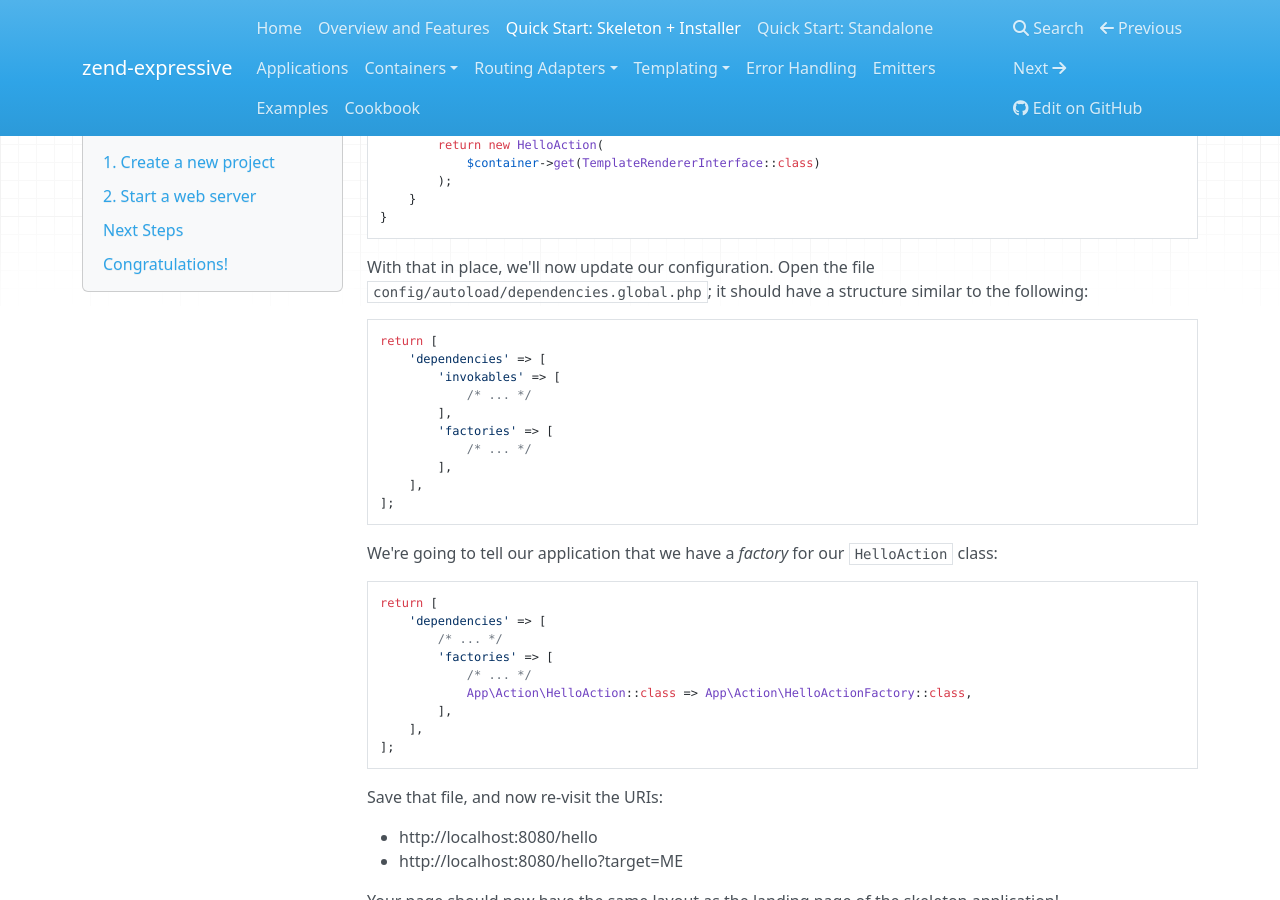
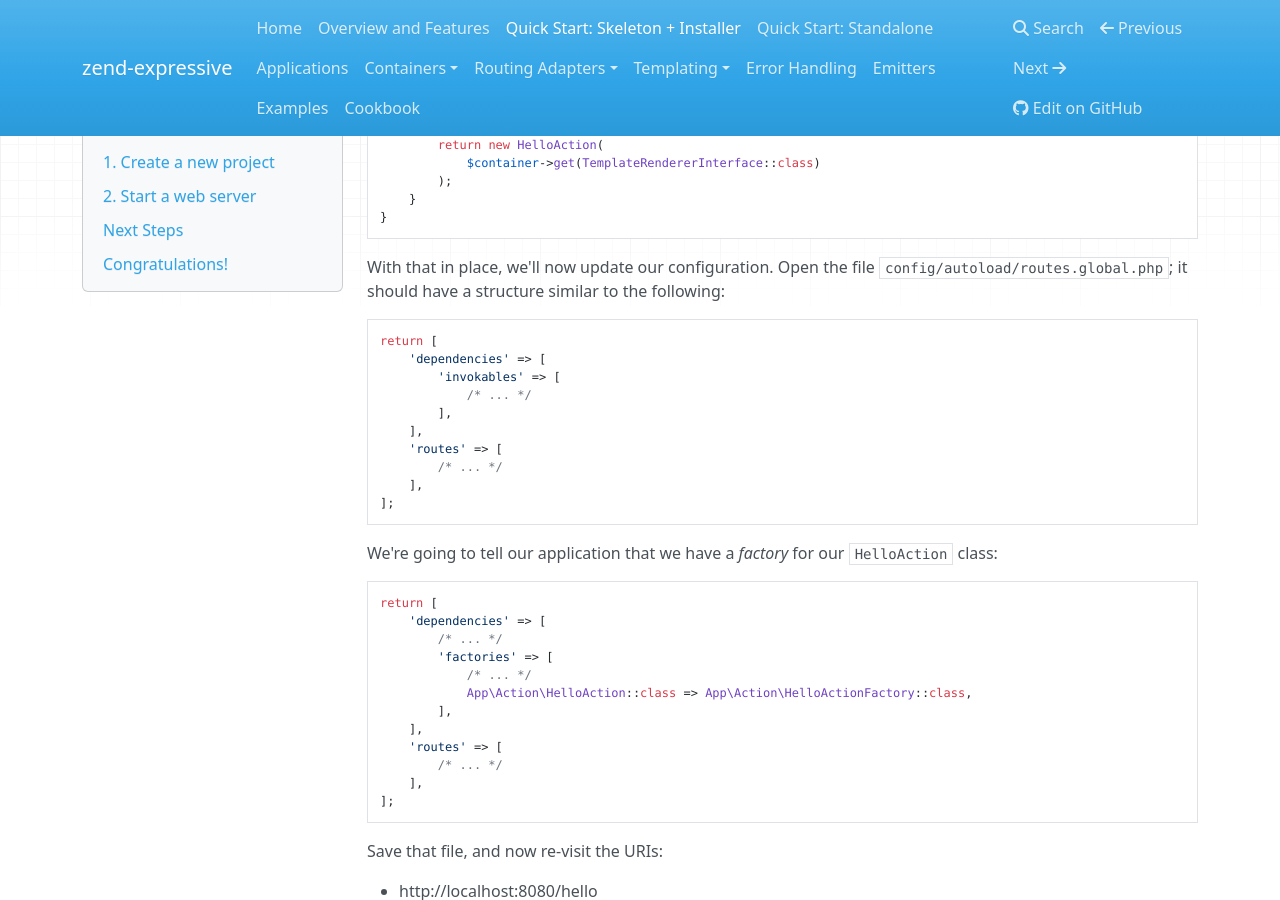
Before and after one commit to zendframework/zend-expressive, an MkDocs documentation site: the page built from doc/book/quick-start-skeleton.md, in a window 1280 px wide and 900 px high, scrolled down 3766 px. Built offline with MkDocs 1.6.1, drawn with Linux system fonts in a browser that asks for light colours; nearby versions of some CDN libraries; old or Windows-style settings are respelled for this version of MkDocs.

Commit message:
Put middleware DI info in routes.global.php
- Per zendframework/zend-expressive-skeleton#9, this puts the DI definition
  information in the `routes.global.php` file, in order to keep
  routing/middleware information in one file.

````diff
--- a/doc/book/quick-start-skeleton.md
+++ b/doc/book/quick-start-skeleton.md
@@ -217,7 +217,7 @@
 ```
 
 With that in place, we'll now update our configuration. Open the file
-`config/autoload/dependencies.global.php`; it should have a structure similar to
+`config/autoload/routes.global.php`; it should have a structure similar to
 the following:
 
 ```php
@@ -226,9 +226,9 @@
         'invokables' => [
             /* ... */
         ],
-        'factories' => [
-            /* ... */
-        ],
+    ],
+    'routes' => [
+        /* ... */
     ],
 ];
 ```
@@ -244,6 +244,9 @@
             /* ... */
             App\Action\HelloAction::class => App\Action\HelloActionFactory::class,
         ],
+    ],
+    'routes' => [
+        /* ... */
     ],
 ];
 ```
````
